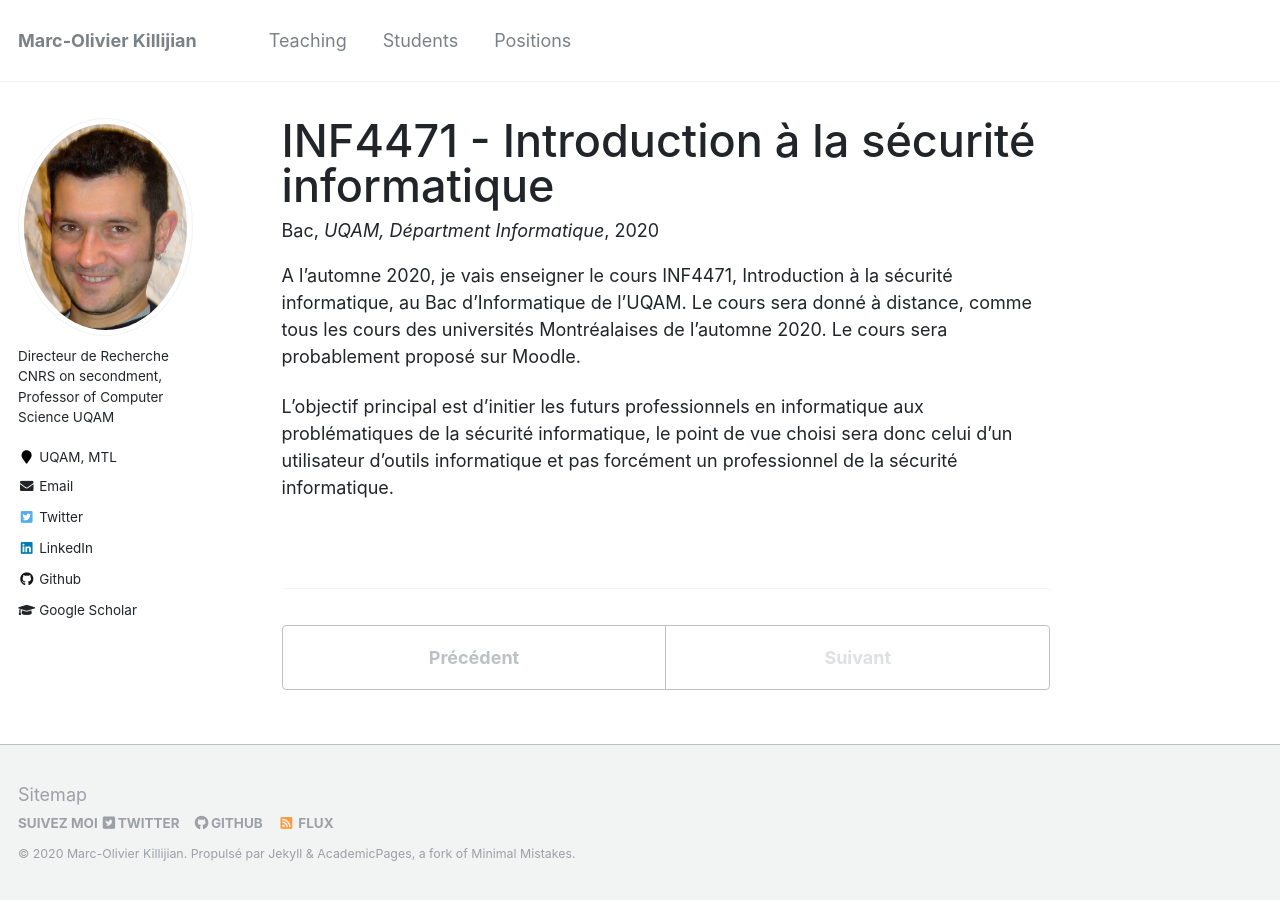
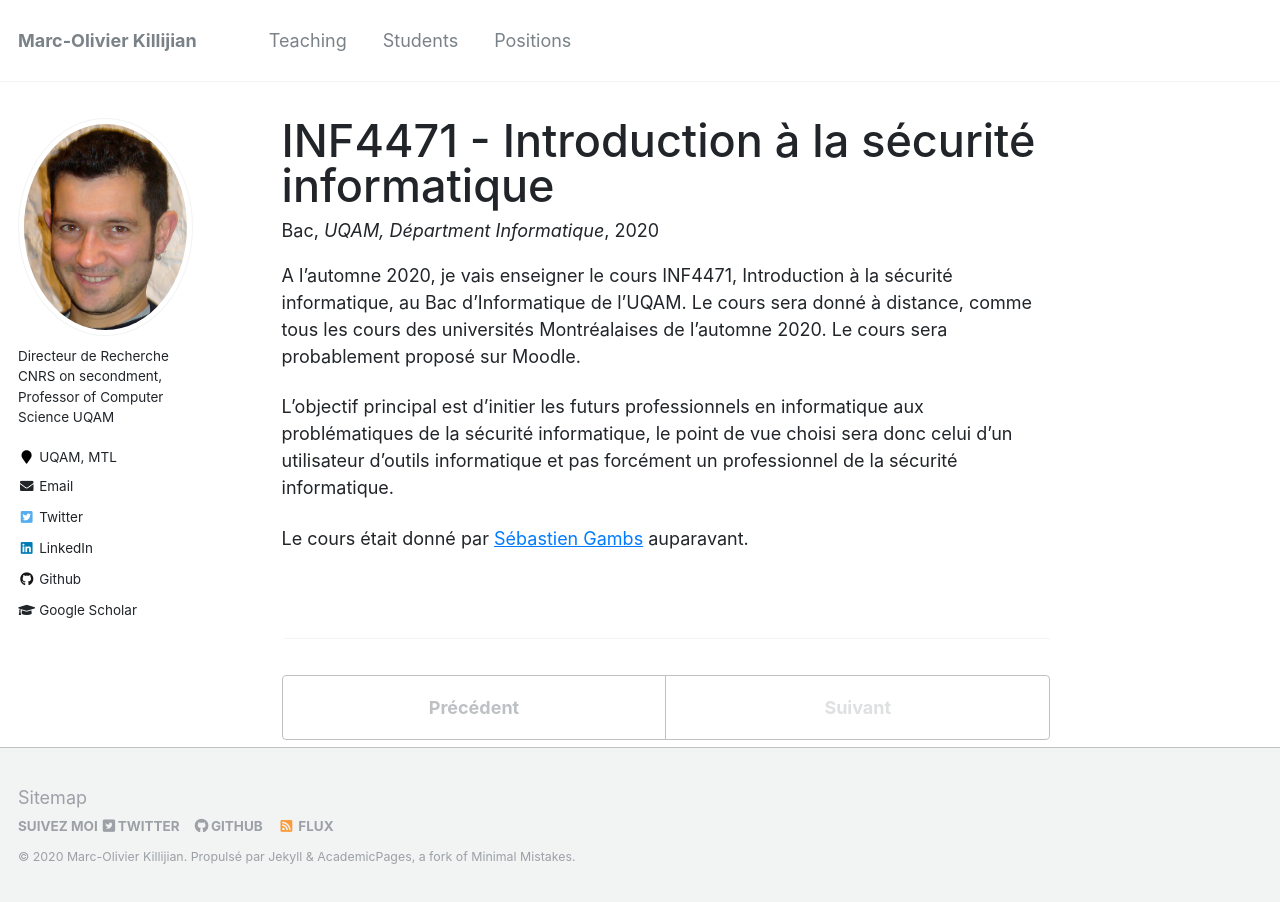
Before and after one commit to Kirija/kirija.github.io, a Jekyll site: the page built from _teaching/2020-autumn-teaching-1.md, in a window 1280 px wide. Built offline with Jekyll 4.4.1, drawn with Linux system fonts in a browser that asks for light colours.

Commit message:
Introduction à la sécurité informatique - lien Gambs

```diff
--- a/_teaching/2020-autumn-teaching-1.md
+++ b/_teaching/2020-autumn-teaching-1.md
@@ -13,3 +13,5 @@ A l'automne 2020, je vais enseigner le cours INF4471, Introduction à la sécuri
 Le cours sera probablement proposé sur Moodle.
 
 L'objectif principal est d'initier les futurs professionnels en informatique aux problématiques de la sécurité informatique, le point de vue choisi sera donc celui d'un utilisateur d'outils informatique et pas forcément un professionnel de la sécurité informatique.
+
+Le cours était donné par [Sébastien Gambs](https://sebastiengambs.openum.ca/teaching/cours-actuels-universite-du-quebec-a-montreal/inf4471-introduction-a-la-securite-informatique/) auparavant.
```
